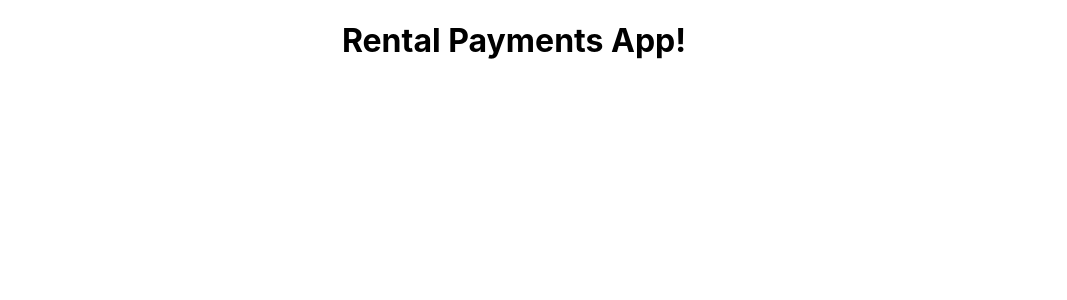
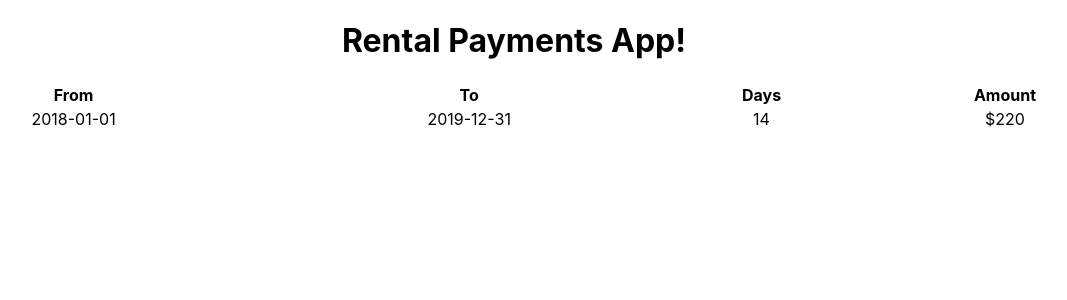
Before and after one commit to day1park/rental-payments, a React (Create React App) app: page / in a window 1280 px wide. Shown: the top 300 px of the page, without its empty margins (126-1193 px from the left). Built offline with nearby package versions, Linux system fonts and the light colour scheme.

Commit message:
create table component with css file

```diff
--- a/src/App.js
+++ b/src/App.js
@@ -1,12 +1,14 @@
 import React, { Component } from "react";
 import "./App.css";
 import Header from "./header";
+import Table from "./table";
 
 class App extends Component {
   render() {
     return (
       <div className="App">
         <Header />
+        <Table />
       </div>
     );
   }
--- /dev/null
+++ b/src/table/index.js
@@ -0,0 +1,29 @@
+import React from "react";
+import "./table.css";
+
+const Table = () => {
+  return (
+    <div className="Table-container">
+      <table className="Table">
+        <thead>
+          <tr>
+            <th>From</th>
+            <th>To</th>
+            <th>Days</th>
+            <th>Amount</th>
+          </tr>
+        </thead>
+        <tbody>
+          <tr>
+            <td>2018-01-01</td>
+            <td>2019-12-31</td>
+            <td>14</td>
+            <td>$220</td>
+          </tr>
+        </tbody>
+      </table>
+    </div>
+  );
+};
+
+export default Table;
--- /dev/null
+++ b/src/table/table.css
@@ -0,0 +1,3 @@
+.Table {
+  width: 100%;
+}
```
